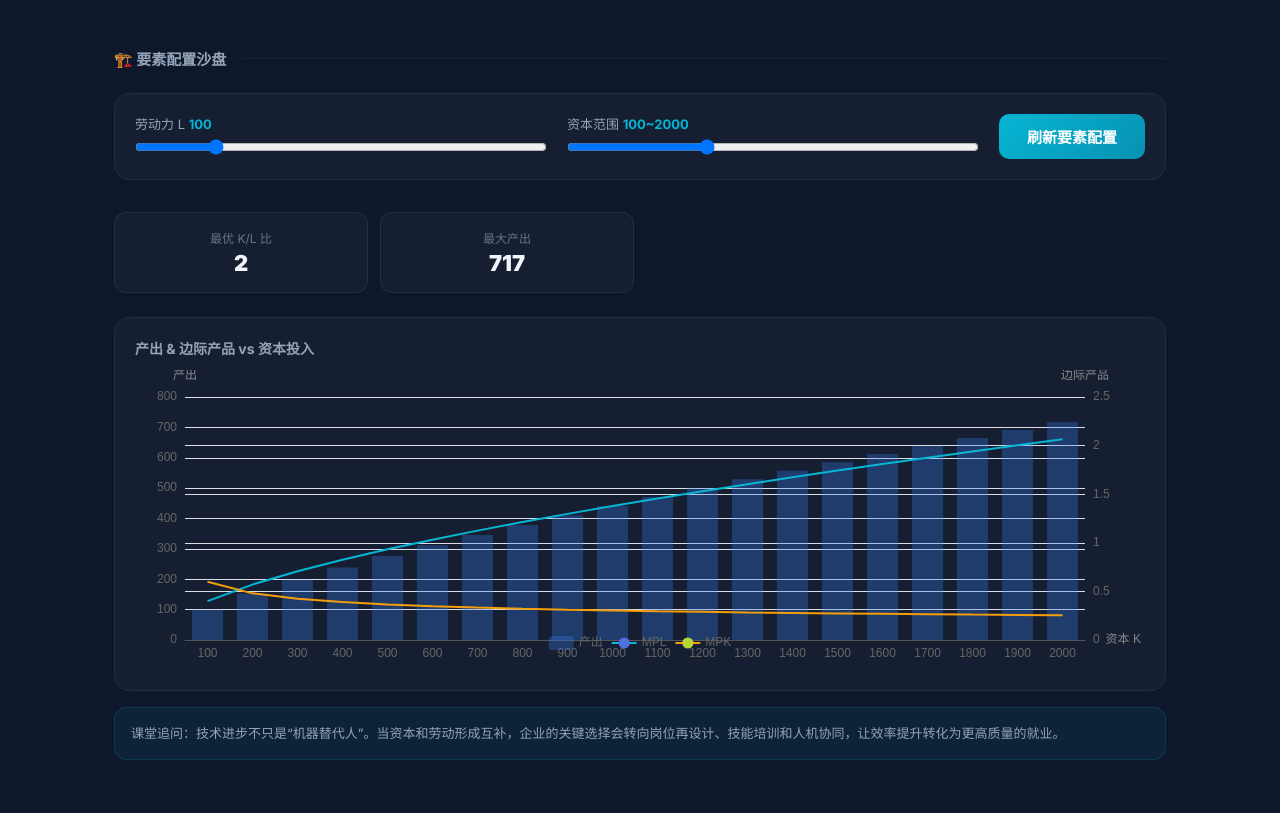
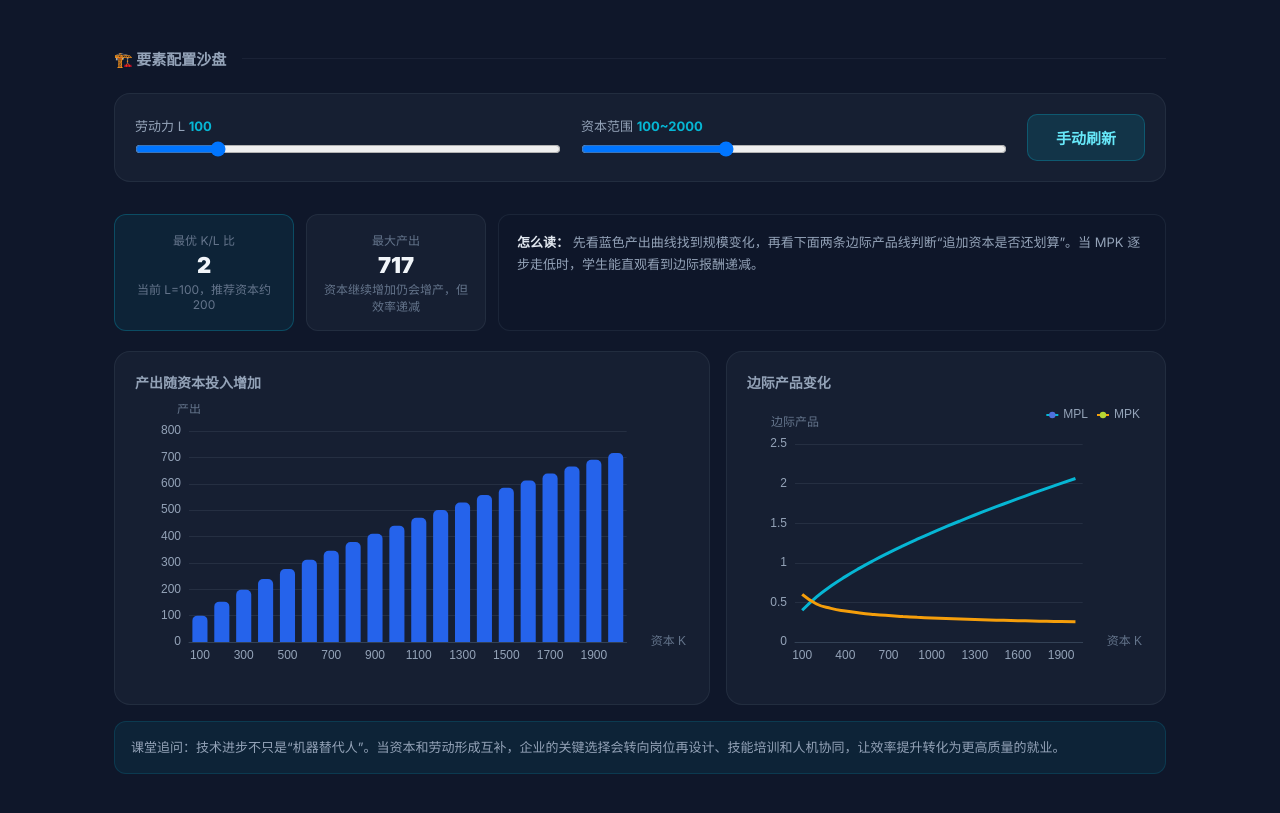
Before and after one commit to yayueli941118-art/lmdt-frontend-v2, a Vue app: page /#/lab/enterprise in a window 1280 px wide. Shown: the part 890-1703 px from the top of the page. Built offline with nearby package versions, Linux system fonts and the light colour scheme; no server answers.

Commit message:
Simplify factor allocation dashboard

```diff
--- a/src/views/EnterpriseLab.vue
+++ b/src/views/EnterpriseLab.vue
@@ -58,25 +58,38 @@
         <label>资本范围 <span class="val">100~{{ Kmax }}</span></label>
         <input type="range" v-model.number="Kmax" min="500" max="5000" step="100">
       </div>
-      <button class="btn-run" style="background:linear-gradient(135deg,#06b6d4,#0891b2)" @click="runFactor" :disabled="loading2">
-        {{ loading2 ? '实时更新中…' : '刷新要素配置' }}
+      <button class="btn-run secondary" @click="runFactor" :disabled="loading2">
+        {{ loading2 ? '更新中…' : '手动刷新' }}
       </button>
     </div>
 
     <div v-if="factorResult" class="lab-results">
-      <div class="cards-row">
-        <div class="stat-card">
+      <div class="factor-summary">
+        <div class="stat-card highlight">
           <span class="stat-label">最优 K/L 比</span>
           <span class="stat-val">{{ factorResult.optimal_k_l }}</span>
+          <span class="stat-sub">当前 L={{ L }}，推荐资本约 {{ suggestedCapital }}</span>
         </div>
         <div class="stat-card">
           <span class="stat-label">最大产出</span>
           <span class="stat-val">{{ Math.max(...factorResult.output).toFixed(0) }}</span>
+          <span class="stat-sub">资本继续增加仍会增产，但效率递减</span>
+        </div>
+        <div class="summary-copy">
+          <strong>怎么读：</strong>
+          先看蓝色产出曲线找到规模变化，再看下面两条边际产品线判断“追加资本是否还划算”。当 MPK 逐步走低时，学生能直观看到边际报酬递减。
         </div>
       </div>
-      <div class="chart-card">
-        <h3>产出 & 边际产品 vs 资本投入</h3>
-        <v-chart :option="factorChart" autoresize style="height:300px" />
+
+      <div class="factor-chart-grid">
+        <div class="chart-card">
+          <h3>产出随资本投入增加</h3>
+          <v-chart :option="outputChart" autoresize style="height:280px" />
+        </div>
+        <div class="chart-card">
+          <h3>边际产品变化</h3>
+          <v-chart :option="marginalChart" autoresize style="height:280px" />
+        </div>
       </div>
 
       <p class="policy-note">
@@ -122,22 +135,44 @@ const demandChart = computed(() => {
   }
 })
 
-const factorChart = computed(() => {
+const suggestedCapital = computed(() => {
+  if (!factorResult.value) return 0
+  return Math.round(Number(factorResult.value.optimal_k_l || 0) * L.value)
+})
+
+const outputChart = computed(() => {
   if (!factorResult.value) return {}
   const r = factorResult.value
   return {
     backgroundColor: 'transparent',
-    grid: { top: 20, right: 60, bottom: 30, left: 50 },
-    legend: { textStyle: { color: '#666' }, data: ['产出', 'MPL', 'MPK'] },
-    xAxis: { name: '资本 K', nameTextStyle: { color: '#888' }, axisLabel: { color: '#666' }, data: r.capital.map(String) },
-    yAxis: [{ type: 'value', name: '产出', nameTextStyle: { color: '#888' }, axisLabel: { color: '#666' } },
-            { type: 'value', name: '边际产品', nameTextStyle: { color: '#888' }, axisLabel: { color: '#666' } }],
+    grid: { top: 26, right: 18, bottom: 42, left: 54 },
+    xAxis: { name: '资本 K', nameGap: 24, nameTextStyle: { color: '#64748b' }, axisLine: { lineStyle: { color: '#334155' } }, axisLabel: { color: '#94a3b8' }, data: r.capital.map(String) },
+    yAxis: { name: '产出', nameTextStyle: { color: '#64748b' }, splitLine: { lineStyle: { color: 'rgba(148,163,184,0.12)' } }, axisLabel: { color: '#94a3b8' } },
+    tooltip: { trigger: 'axis' },
+    series: [{
+      name: '产出',
+      type: 'bar',
+      data: r.output,
+      barMaxWidth: 28,
+      itemStyle: { color: '#2563eb', borderRadius: [5, 5, 0, 0] },
+    }]
+  }
+})
+
+const marginalChart = computed(() => {
+  if (!factorResult.value) return {}
+  const r = factorResult.value
+  return {
+    backgroundColor: 'transparent',
+    grid: { top: 40, right: 20, bottom: 42, left: 48 },
+    legend: { top: 0, right: 0, itemWidth: 12, itemHeight: 8, textStyle: { color: '#94a3b8' }, data: ['MPL', 'MPK'] },
+    xAxis: { name: '资本 K', nameGap: 24, nameTextStyle: { color: '#64748b' }, axisLine: { lineStyle: { color: '#334155' } }, axisLabel: { color: '#94a3b8' }, data: r.capital.map(String) },
+    yAxis: { name: '边际产品', nameTextStyle: { color: '#64748b' }, splitLine: { lineStyle: { color: 'rgba(148,163,184,0.12)' } }, axisLabel: { color: '#94a3b8' } },
     tooltip: { trigger: 'axis' },
     series: [
-      { name: '产出', type: 'bar', data: r.output, itemStyle: { color: 'rgba(59,130,246,0.3)' } },
-      { name: 'MPL', type: 'line', yAxisIndex: 1, data: r.mpl, lineStyle: { color: '#06b6d4', width: 2 }, symbol: 'none' },
-      { name: 'MPK', type: 'line', yAxisIndex: 1, data: r.mpk, lineStyle: { color: '#f59e0b', width: 2 }, symbol: 'none' },
-    ]
+      { name: 'MPL', type: 'line', data: r.mpl, smooth: true, lineStyle: { color: '#06b6d4', width: 3 }, symbol: 'none' },
+      { name: 'MPK', type: 'line', data: r.mpk, smooth: true, lineStyle: { color: '#f59e0b', width: 3 }, symbol: 'none' },
+    ],
   }
 })
 
@@ -197,22 +232,29 @@ onMounted(() => {
 .control-group select { width: 100%; padding: 8px; border-radius: 8px; border: 1px solid rgba(148,163,184,0.2); background: #1e293b; color: #e2e8f0; font-size: 13px; }
 .control-group .hint { font-size: 11px; color: #64748b; margin-top: 4px; }
 .btn-run { padding: 12px 28px; border: none; border-radius: 10px; background: linear-gradient(135deg, #06b6d4, #0891b2); color: #fff; font-size: 15px; font-weight: 700; cursor: pointer; transition: all .3s; white-space: nowrap; }
+.btn-run.secondary { background: rgba(6,182,212,0.14); border: 1px solid rgba(6,182,212,0.28); color: #67e8f9; }
 .btn-run:hover { box-shadow: 0 8px 24px rgba(6,182,212,.35); transform: translateY(-1px); }
 .btn-run:disabled { opacity: .5; cursor: not-allowed; }
 
 .cards-row { display: grid; grid-template-columns: repeat(4, 1fr); gap: 12px; margin-bottom: 24px; }
 .stat-card { background: rgba(30,41,59,0.5); border: 1px solid rgba(148,163,184,0.1); border-radius: 12px; padding: 16px; text-align: center; }
+.stat-card.highlight { border-color: rgba(6,182,212,0.28); background: rgba(6,182,212,0.08); }
 .stat-label { display: block; font-size: 12px; color: #64748b; margin-bottom: 4px; }
 .stat-val { font-size: 22px; font-weight: 900; color: #f1f5f9; display: block; }
 .stat-sub { display: block; font-size: 12px; color: #64748b; margin-top: 2px; }
+.factor-summary { display: grid; grid-template-columns: 180px 180px 1fr; gap: 12px; align-items: stretch; margin-bottom: 20px; }
+.summary-copy { min-height: 100%; border-radius: 12px; padding: 16px 18px; color: #94a3b8; line-height: 1.7; font-size: 13px; background: rgba(15,23,42,0.58); border: 1px solid rgba(148,163,184,0.1); }
+.summary-copy strong { color: #e2e8f0; }
+.factor-chart-grid { display: grid; grid-template-columns: minmax(0, 1.15fr) minmax(0, .85fr); gap: 16px; }
 
-.chart-card { background: rgba(30,41,59,0.5); border: 1px solid rgba(148,163,184,0.1); border-radius: 16px; padding: 20px; margin-bottom: 24px; }
+.chart-card { box-sizing: border-box; min-width: 0; background: rgba(30,41,59,0.5); border: 1px solid rgba(148,163,184,0.1); border-radius: 16px; padding: 20px; margin-bottom: 24px; }
 .chart-card h3 { color: #94a3b8; font-size: 14px; font-weight: 700; margin: 0 0 12px; }
 
 .section-divider { display: flex; align-items: center; gap: 16px; margin: 48px 0 24px; color: #94a3b8; font-size: 15px; font-weight: 700; }
 .section-divider::after { content: ''; flex: 1; height: 1px; background: rgba(148,163,184,0.08); }
 .policy-note { margin: -8px 0 24px; color: #94a3b8; font-size: 13px; line-height: 1.8; background: rgba(6,182,212,0.08); border: 1px solid rgba(6,182,212,0.16); border-radius: 12px; padding: 14px 16px; }
 
+@media (max-width: 900px) { .factor-summary, .factor-chart-grid { grid-template-columns: 1fr; } }
 @media (max-width: 768px) { .lab { padding: 28px 16px; } .lab-header h1 { font-size: 26px; } .lab-controls { display: grid; grid-template-columns: 1fr; } .cards-row { grid-template-columns: repeat(2, 1fr); } }
-@media (max-width: 520px) { .cards-row { grid-template-columns: 1fr; } .chart-card { padding: 14px; } }
+@media (max-width: 520px) { .cards-row { grid-template-columns: 1fr; } .chart-card { padding: 14px; } .factor-summary { gap: 10px; } }
 </style>
```
